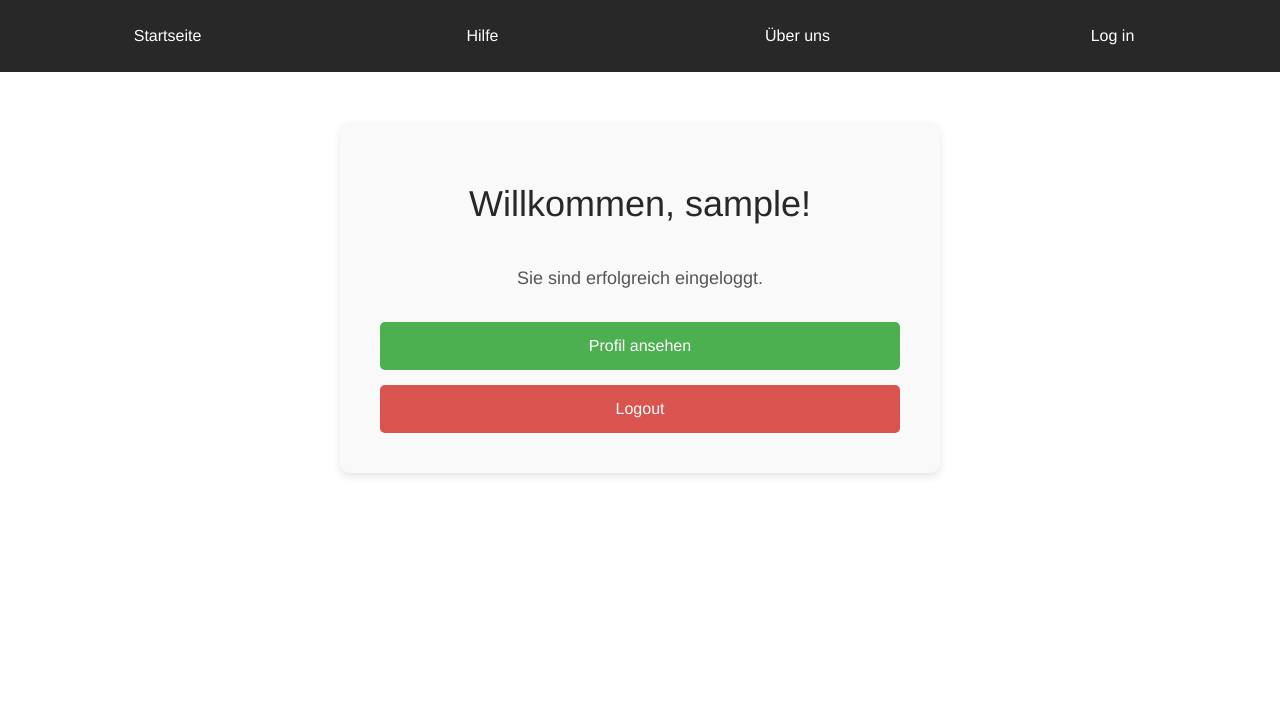
After one commit to m0ritz7/Hotel, a PHP site: page /pages/welcome.php in a window 1280 px wide. The commit adds this page. Shown: the top 713 px of the page. Run offline with PHP 8.4, Linux system fonts and the light colour scheme; the visitor is signed in with stand-in values (Sample User, id 1).

Commit message:
Struktur für Login, Welcome und Profile Seite

```diff
--- /dev/null
+++ b/config.php
@@ -0,0 +1,6 @@
+<?php
+ini_set('display_errors', 1);
+ini_set('display_startup_errors', 1);
+error_reporting(E_ALL);
+session_start();
+?>
--- a/css/style.css
+++ b/css/style.css
@@ -134,12 +134,19 @@ h4 {
 
 /* Log in Container Design */
 .login-container {
+    display: flex;
+    justify-content: center;
+    align-items: center;
     background-color: white; /* Hintergrundfarbe des Containers */
     padding: 40px; /* Innenabstand */
     box-shadow: 0 0 20px rgba(0, 0, 0, 0.1); /* Schatten für einen 3D-Effekt */
-    width: 300px; /* Breite des Containers */
-    border-radius: 10px;
-    margin: 200px 500px;
+    width: 500px; /* Breite des Containers */
+    border-radius: 30px;
+    margin: 0, auto;
+    position: absolute;
+    top: 50%;
+    left: 50%;
+    transform: translate(-50%, -50%);
 }
 
 /* Styles für das Formular */
@@ -242,3 +249,151 @@ img{
     padding: 30px;
     margin-top: -20px;
 }
+
+.welcome-container {
+    text-align: center;
+    margin: 50px auto;
+    padding: 40px;
+    max-width: 600px;
+    background-color: #f9f9f9;
+    box-shadow: 0 4px 8px rgba(0, 0, 0, 0.1);
+    border-radius: 10px;
+}
+
+.welcome-container h1 {
+    font-size: 36px;
+    color: #282828;
+    margin-bottom: 20px;
+}
+
+.welcome-container p {
+    font-size: 18px;
+    color: #555;
+    margin-bottom: 30px;
+}
+
+.welcome-actions {
+    display: flex;
+    flex-direction: column;
+    gap: 15px;
+    align-items: center;
+}
+
+.action-button {
+    display: inline-block;
+    padding: 10px 20px;
+    font-size: 16px;
+    color: #fff;
+    background-color: #4CAF50; /* Grün */
+    text-decoration: none;
+    border-radius: 5px;
+    transition: background-color 0.3s ease;
+}
+
+.action-button:hover {
+    background-color: #45a049;
+}
+
+.welcome-actions .logout-button,
+.profile-container .logout-button {
+    background-color: #d9534f; /* Rot */
+    color: #fff;
+    text-align: center;
+    padding: 12px;
+    font-size: 16px;
+    border: none;
+    border-radius: 5px;
+    cursor: pointer;
+    transition: background-color 0.3s ease;
+    text-decoration: none; /* Entfernt die Unterstreichung */
+}
+
+.welcome-actions .logout-button:hover,
+.profile-container .logout-button:hover {
+    background-color: #c9302c; /* Dunkleres Rot beim Hover */
+}
+
+
+
+.profile-container {
+    margin: 50px auto;
+    padding: 40px;
+    max-width: 600px;
+    background-color: #f9f9f9;
+    box-shadow: 0 4px 8px rgba(0, 0, 0, 0.1);
+    border-radius: 10px;
+    text-align: left;
+}
+
+.profile-container h1 {
+    text-align: center;
+    font-size: 36px;
+    color: #282828;
+    margin-bottom: 30px;
+}
+
+.profile-section {
+    margin-bottom: 40px;
+}
+
+.profile-section h2 {
+    font-size: 24px;
+    color: #282828;
+    margin-bottom: 15px;
+    text-align: center;
+}
+
+.form-group {
+    margin-bottom: 20px;
+}
+
+.form-group label {
+    display: block;
+    margin-bottom: 5px;
+    font-weight: bold;
+}
+
+.form-group input {
+    width: 100%;
+    padding: 10px;
+    border: 1px solid #ccc;
+    border-radius: 5px;
+    font-size: 16px;
+    box-sizing: border-box;
+}
+
+.action-button {
+    display: block;
+    width: 100%;
+    padding: 12px;
+    font-size: 16px;
+    color: #fff;
+    background-color: #4CAF50;
+    border: none;
+    border-radius: 5px;
+    cursor: pointer;
+    transition: background-color 0.3s ease;
+    text-align: center;
+}
+
+.action-button:hover {
+    background-color: #45a049;
+}
+
+.error-message {
+    color: #d9534f;
+    background-color: #f8d7da;
+    padding: 10px;
+    border-radius: 5px;
+    margin-bottom: 20px;
+    text-align: center;
+}
+
+.success-message {
+    color: #28a745;
+    background-color: #d4edda;
+    padding: 10px;
+    border-radius: 5px;
+    margin-bottom: 20px;
+    text-align: center;
+}
--- /dev/null
+++ b/pages/welcome.php
@@ -0,0 +1,33 @@
+<?php
+session_start(); // Session starten
+
+// Überprüfen, ob der Benutzer eingeloggt ist
+if (!isset($_SESSION['username'])) {
+    header("Location: login.php"); // Falls nicht eingeloggt, zurück zur Login-Seite
+    exit();
+}
+$title = "Willkommen-Seite";
+include '../includes/header.php';
+include '../includes/navbar.php';
+?>
+
+<!DOCTYPE html>
+<html lang="de">
+<head>
+    <meta charset="UTF-8">
+    <meta name="viewport" content="width=device-width, initial-scale=1.0">
+    <title>Willkommen</title>
+    <link rel="stylesheet" href="../res/css/style.css">
+</head>
+<body>
+    <div class="welcome-container">
+        <h1>Willkommen, <?php echo htmlspecialchars($_SESSION['username']); ?>!</h1>
+        <p>Sie sind erfolgreich eingeloggt.</p>
+        <div class="welcome-actions">
+            <a href="profile.php" class="action-button">Profil ansehen</a>
+            <a href="logout.php" class="action-button logout-button">Logout</a>
+        </div>
+    </div>
+</body>
+</html>
+<?php include '../includes/footer.php'; ?>
```
Also changed, not shown: pages/login.php (+25 -1 lines), pages/logout.php (added, +7 -0 lines), pages/profile.php (added, +108 -0 lines).
